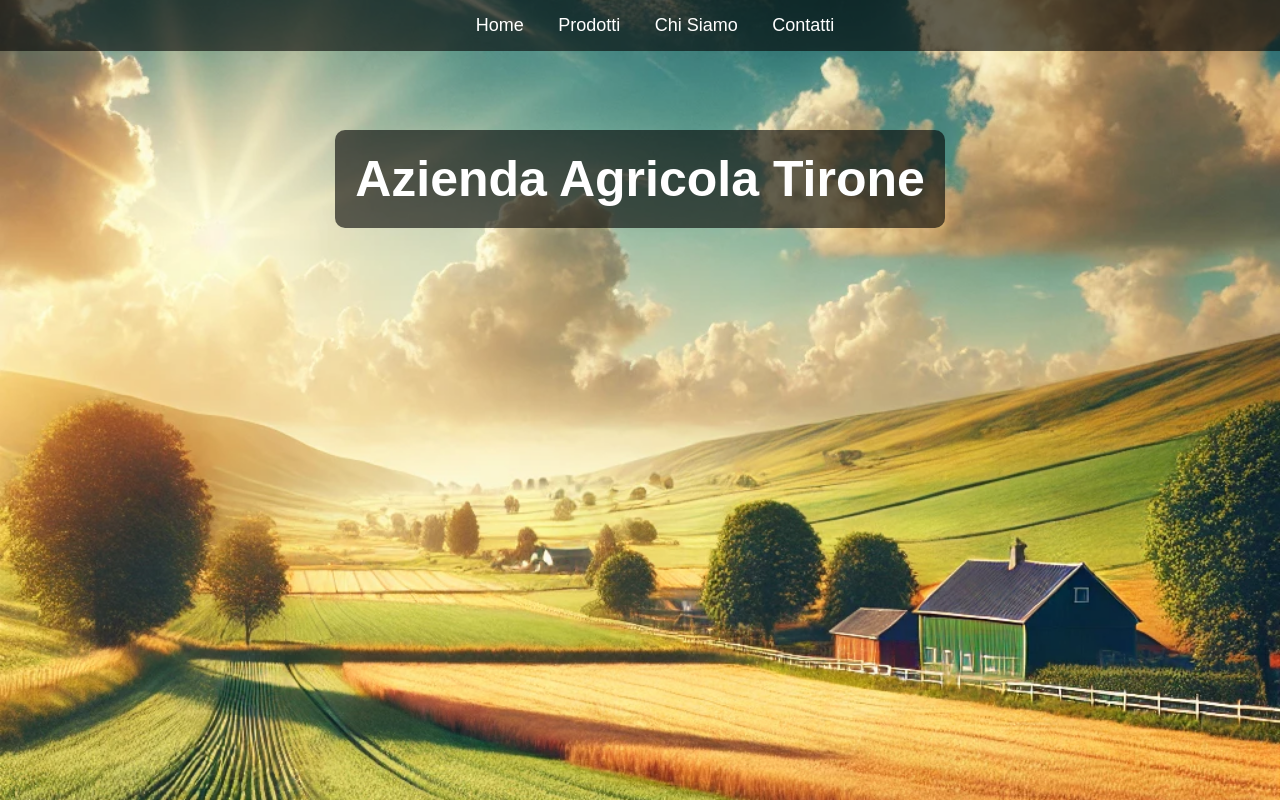
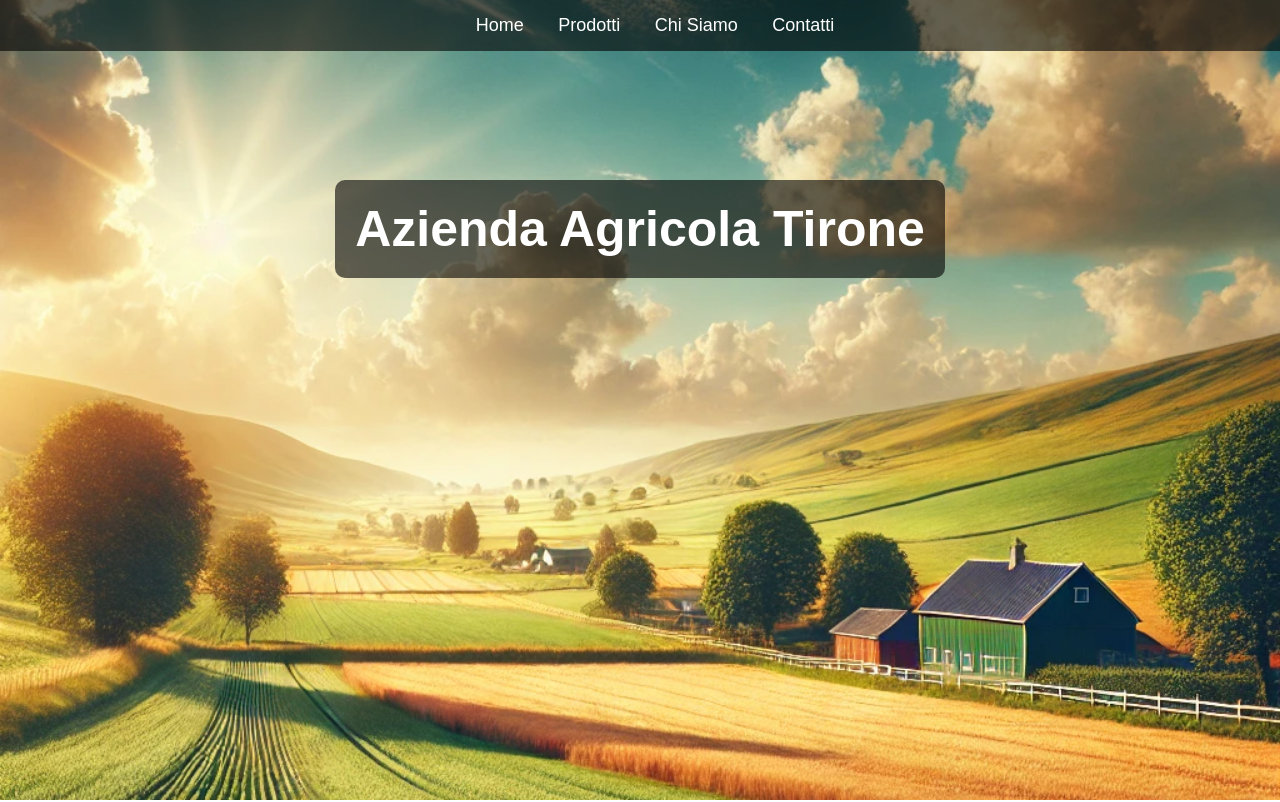
Before and after one commit to Antoniotirone/Azienda, a plain HTML site: page index.html in a window 1280 px wide. Shown: the top 802 px of the page. Drawn offline with Linux system fonts and the light colour scheme.

Commit message:
Update index.html

```diff
--- a/index.html
+++ b/index.html
@@ -41,7 +41,7 @@
             background: rgba(0, 0, 0, 0.6);
             padding: 20px;
             border-radius: 10px;
-            margin-top: -400px; /* Solleva leggermente il titolo */
+            margin-top: -300px; /* Solleva leggermente il titolo */
         }
         .description {
             text-align: center;
```
